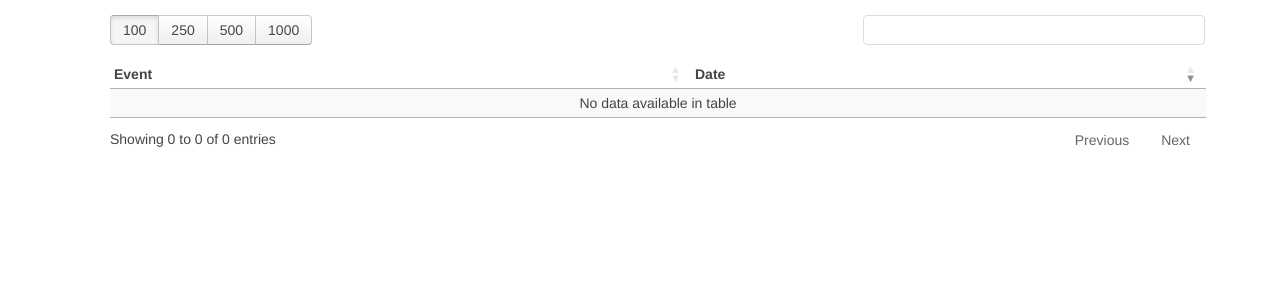
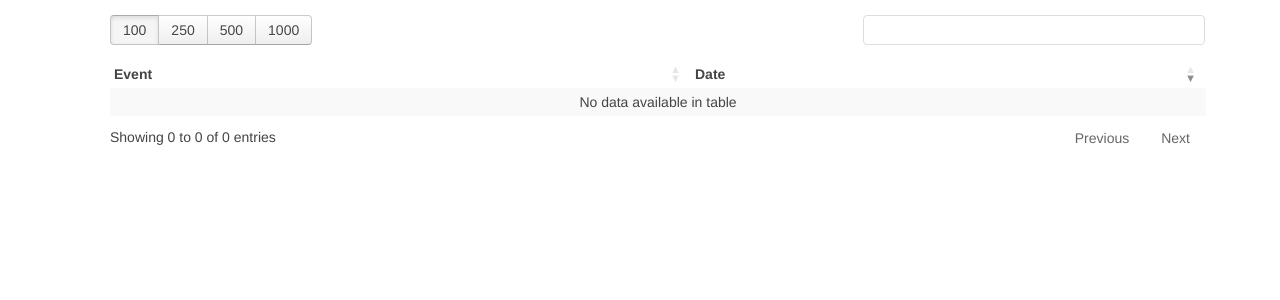
Before and after one commit to msapunov/Copernicus, a Flask app: page /log in a window 1280 px wide. Shown: the part 42-342 px from the top of the page. Run offline with Flask 3, Linux system fonts and the light colour scheme; a user stored in the database is signed in; tables that the repository leaves empty hold one stand-in row (values such as "Sample post"); parts of the project's set-up code (start-up, migrations or seed data) failed here and were passed over; some libraries are stand-ins or nearby versions.

Commit message:
Uniform look for the tables

```diff
--- a/base/templates/log.html
+++ b/base/templates/log.html
@@ -14,6 +14,13 @@
         }
         tr.shown td.details-control {
             text-align:center;
+        }
+        table.dataTable thead th {
+            border-bottom: 0 !important;
+            text-align: left;
+        }
+        table.dataTable.no-footer {
+            border-bottom: 0;
         }
     </style>
 {% endblock %}
```
Also changed, not shown: base/templates/board.html (+7 -0 lines), base/templates/registry.html (+7 -0 lines), base/templates/task.html (+7 -0 lines).
